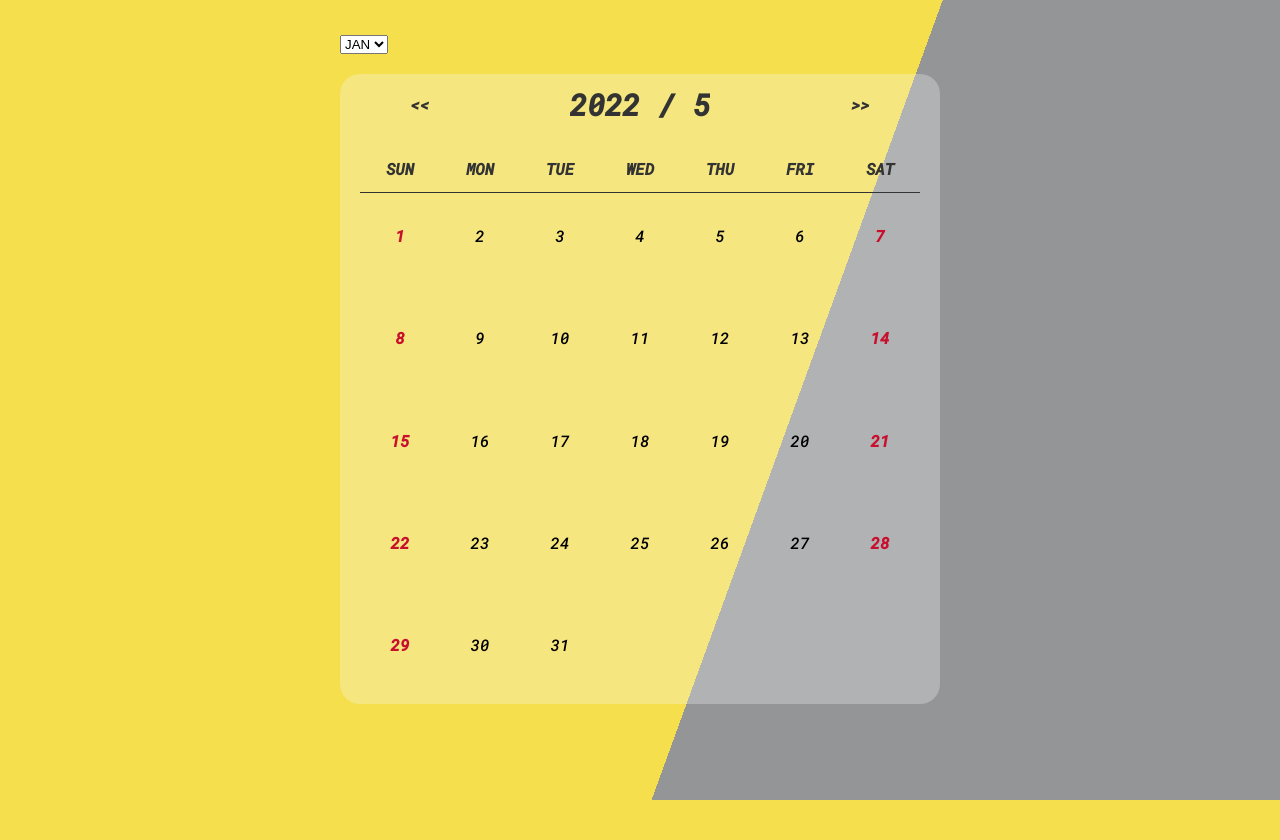
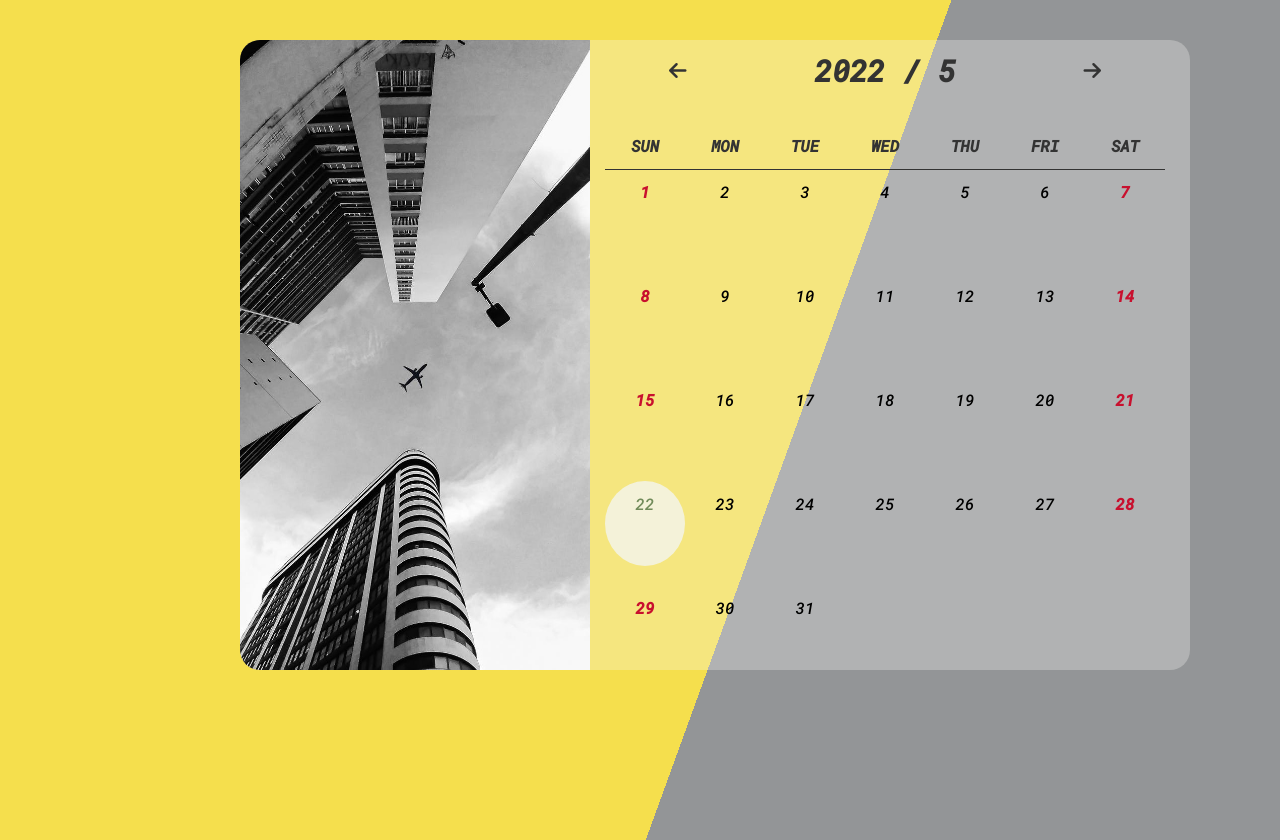
Before and after one commit to msfan555/Calendar, a PHP site: page / in a window 1280 px wide. Before the commit the page ends 800 px from the top, so only its background shows below. Run offline with PHP 8.4, Linux system fonts and the light colour scheme; some libraries are stand-ins or nearby versions.

Commit message:
新增圖片及標示today

```diff
--- a/index.php
+++ b/index.php
@@ -6,14 +6,19 @@
     <meta http-equiv="X-UA-Compatible" content="IE=edge">
     <meta name="viewport" content="width=device-width, initial-scale=1.0">
     <title>線上月曆</title>
+
+    <!-- <link rel="stylesheet" href="./css/style.css"> -->
+    <script src="https://kit.fontawesome.com/f14dbee59e.js" crossorigin="anonymous"></script>
     <link rel="preconnect" href="https://fonts.googleapis.com">
     <link rel="preconnect" href="https://fonts.gstatic.com" crossorigin>
     <link href="https://fonts.googleapis.com/css2?family=Roboto+Mono:ital,wght@1,500&family=Roboto+Slab&display=swap" rel="stylesheet">
+
+</head>
 <style>
     * {
     box-sizing: border-box;
     margin: 0 auto;
-            overflow: hidden;
+    /* overflow: hidden; */
 }
 
 body {
@@ -23,14 +28,27 @@
     font-family: 'Roboto Mono', monospace;
     /* font-family: 'Roboto Slab', serif; */
     background: linear-gradient(-70deg, #939597 40%, #f5df4d 30%);
+
 }
 
-        .section {
+.container {
     background-color: rgba(244, 245, 240, .3);
     border-radius: 20px;
-            margin-top: 20px;
+    display: flex;
+    margin: 40px auto;
+    width: 950px;
+    height: 630px;
+}
+img{
+    border-radius: 20px 0 0 20px;
+margin-right:5px;
+
 }
 
+.aside{
+    width: 560px;
+    margin:0 30px 0 10px;
+}
 
 .calendar {
     width: 560px;
@@ -39,7 +57,7 @@
     display: flex;
     align-content: space-between;
     flex-wrap: wrap;
-            margin: auto;
+    /* margin: auto; */
     margin-top: 10px;
     text-align: center;
 }
@@ -48,11 +66,12 @@
     /* border: 1px solid #999; */
     display: inline-block;
     width: 80px;
-            height: 80px;
+    height: 85px;
     box-sizing: border-box;
     /* margin-left: -1px; */
-            margin-top: -1px;
-            padding: 10px;
+    margin-top: -2px;
+    padding: 12px;
+    margin-top: 10px;
 }
 
 .calendar div:hover {
@@ -66,6 +85,7 @@
     height: 50px;
     font-size: 16px;
     padding: 15px 10px;
+    margin-bottom: -20px;
 }
 
 .weekend {
@@ -78,18 +98,22 @@
 }
 
 .today {
-            background: lightseagreen;
+    background-color: rgba(244, 245, 240, .8);
+    border-radius: 50%;
+    color:#718B5A;
+    padding: 12px;
 }
 
 .wrapper {
-            width: 600px;
-            margin: 2rem auto;
+    width: 950px;
+    /* margin: 2rem auto; */
 }
 
 .nav {
     display: flex;
     justify-content: space-around;
     align-items: center;
+    width: 560px;
     height: 60px;
 }
 
@@ -97,10 +121,11 @@
     font-weight: bold;
     text-decoration: none;
     color: #333;
+    font-size: 20px;
 }
 
-        span>a {
-            color: #333;
+span>a:hover {
+    font-size: 26px;
 }
 
 
@@ -110,9 +135,6 @@
     color: #333;
 }
 </style>
-</head>
-
-<div class="wrapper">
 
 <?php
 
@@ -143,6 +165,10 @@
 
 
 ?>
+
+<body class="background">
+
+    <!-- <div class="wrapper"> -->
         <?php
 
 
@@ -168,19 +194,22 @@
         }
 
         ?>
-<select name="month" id="">
+        <!-- <select name="month" id="">
 <option value="1">JAN</option>
 <option value="2">FEB</option>
-</select>
+</select> -->
 
-    <div class="section">
+        <div class="container">
+            <img src="./img/air<?= $month; ?>0<?= 1 ?>.jpg" alt="" width="350px" height="630px">
+            <div class="aside">
                 <div class="nav">
                     <span>
-                <a href="index.php?year=<?= $prevYear; ?>&month=<?= $prevMonth; ?>"><<</a>
+                        <a href="index.php?year=<?= $prevYear; ?>&month=<?= $prevMonth; ?>">
+                        <i class="fa-solid fa-arrow-left"></i></a>
                     </span>
                     <span class="header"><?= $year; ?> / <?= $month; ?></span>
                     <span>
-                <a href="index.php?year=<?= $nextYear; ?>&month=<?= $nextMonth; ?>">>></a>
+                        <a href="index.php?year=<?= $nextYear; ?>&month=<?= $nextMonth; ?>"><i class="fa-solid fa-arrow-right"></i></a>
                     </span>
                 </div>
 
@@ -193,8 +222,16 @@
                     <div class='week'>FRI</div>
                     <div class='week'>SAT</div>
                     <?php
-            foreach ($dateHouse as $k => $day) {
-                $hol = ($k % 7 == 0 || $k % 7 == 6) ? 'weekend' : "";
+                    foreach ($dateHouse as $k => $day) { //$k指的是索引值
+                            if($day == $today){
+                                $hol='today';
+                            }else if ($k%7==0 || $k%7==6){
+                                $hol='weekend';
+                            }else{
+                                $hol='';
+                            }
+
+                        // $hol = ($k % 7 == 0 || $k % 7 == 6) ? 'weekend' : "";
 
                         if (!empty($day)) {
                             $dayFormat = date("j", strtotime($day));
@@ -210,6 +247,7 @@
                 </div>
             </div>
         </div>
+    <!-- </div> -->
 
 </body>
 
```
Also changed, not shown: css/style.css (added, +118 -0 lines), img/air1001.jpg (added), img/air101.jpg (added), img/air1101.jpg (added), img/air1201.jpg (added), img/air201.jpg (added), img/air301.jpg (added), img/air401.jpg (added), img/air501.jpg (added), img/air601.jpg (added), img/air701.jpg (added), img/air801.jpg (added), img/air901.jpg (added), img/pexels-photo-3260886.jpeg (added), 3 other files. Lines whose indentation alone changed are shown as unchanged.
